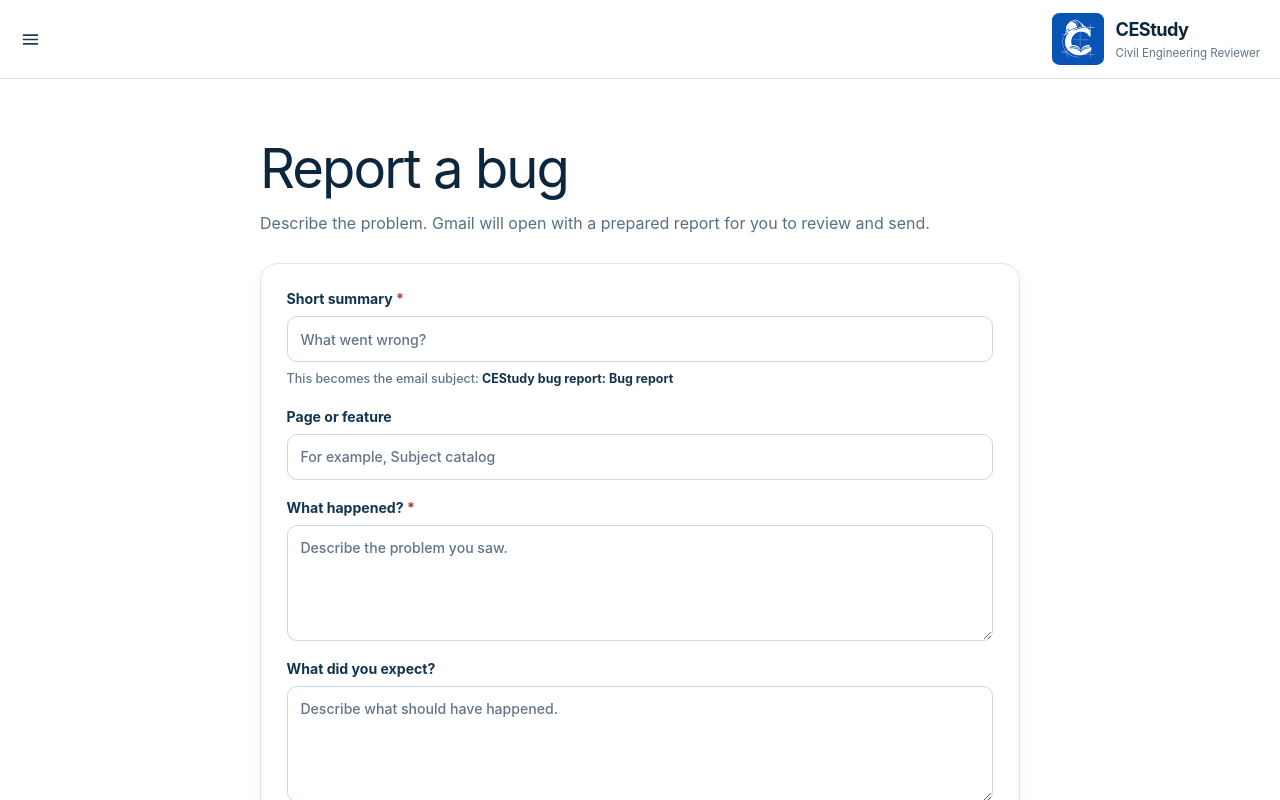
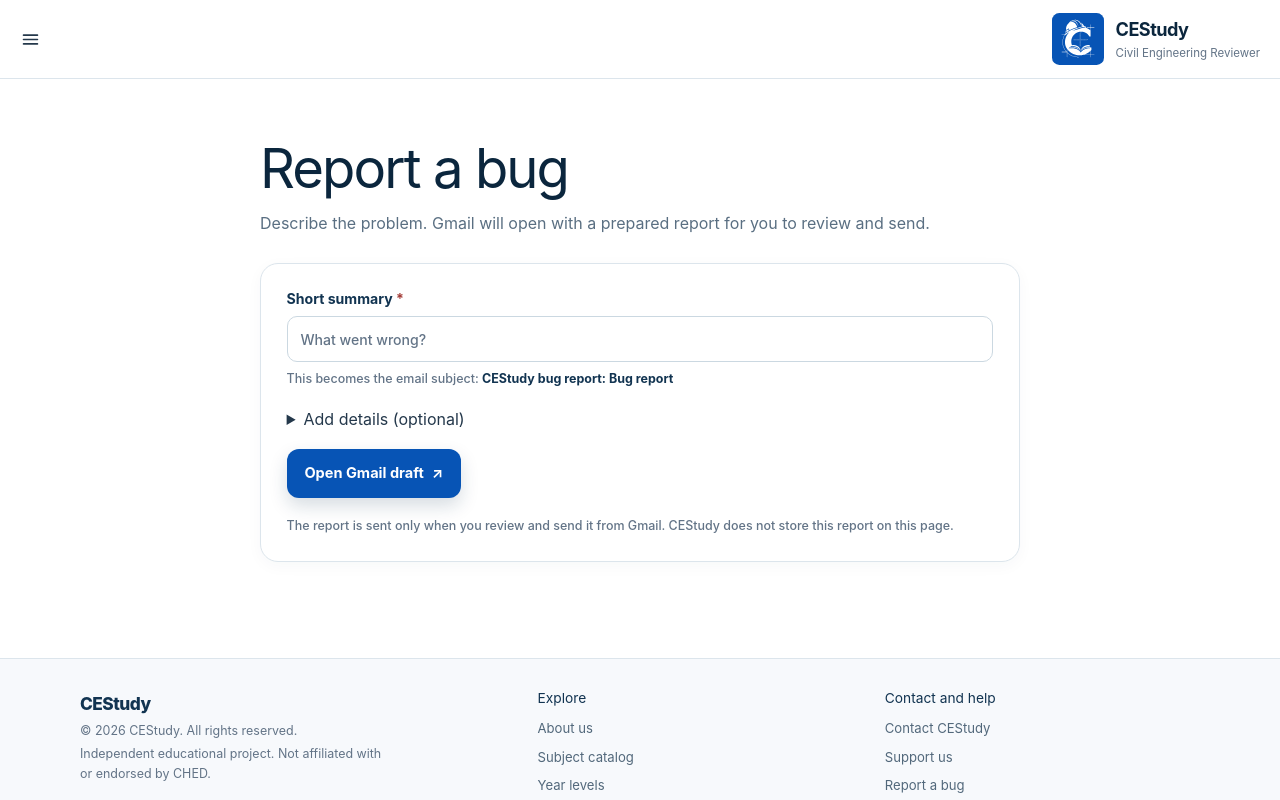
Before and after one commit to justryan-n2d/CEStudy, a React (Vite) app: page /bug-reports in a window 1280 px wide. Shown: the top 800 px of the page. Built offline with nearby package versions, Linux system fonts and the light colour scheme; no server answers.

Commit message:
ux: progressively disclose optional bug report details

```diff
--- a/src/pages/BugReportsPage.tsx
+++ b/src/pages/BugReportsPage.tsx
@@ -70,14 +70,12 @@ export function BugReportsPage() {
           <small className="field-hint">This becomes the email subject: <strong>CEStudy bug report: {summary.trim() || "Bug report"}</strong></small>
         </label>
 
+        <details className="bug-report-optional-details">
+          <summary>Add details (optional)</summary>
+          <div className="bug-report-optional-fields">
             <label className="form-field">
               <span>Page or feature</span>
               <input value={page} onChange={(event) => setPage(event.target.value)} maxLength={250} placeholder="For example, Subject catalog" />
-        </label>
-
-        <label className="form-field">
-          <span>What happened? <span className="required-mark" aria-hidden="true">*</span></span>
-          <textarea value={observed} onChange={(event) => setObserved(event.target.value)} required rows={3} maxLength={2000} placeholder="Describe the problem you saw." />
             </label>
 
             <label className="form-field">
@@ -89,6 +87,8 @@ export function BugReportsPage() {
               <span>Steps to reproduce</span>
               <textarea value={steps} onChange={(event) => setSteps(event.target.value)} rows={3} maxLength={2000} placeholder="1. Open a page... 2. Select..." />
             </label>
+          </div>
+        </details>
 
         {!isValidEmail && (
           <p className="inline-status inline-status-warning" role="status">
```
Lines whose indentation alone changed are shown as unchanged.
